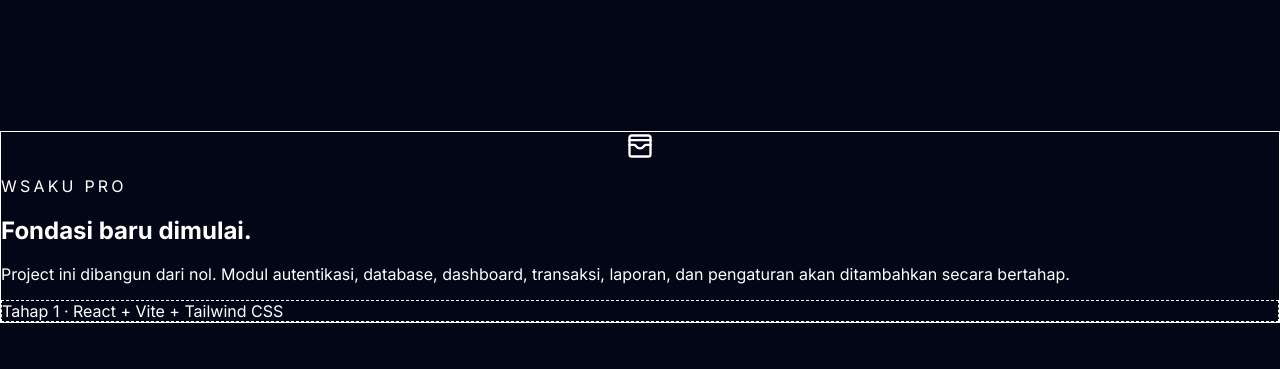
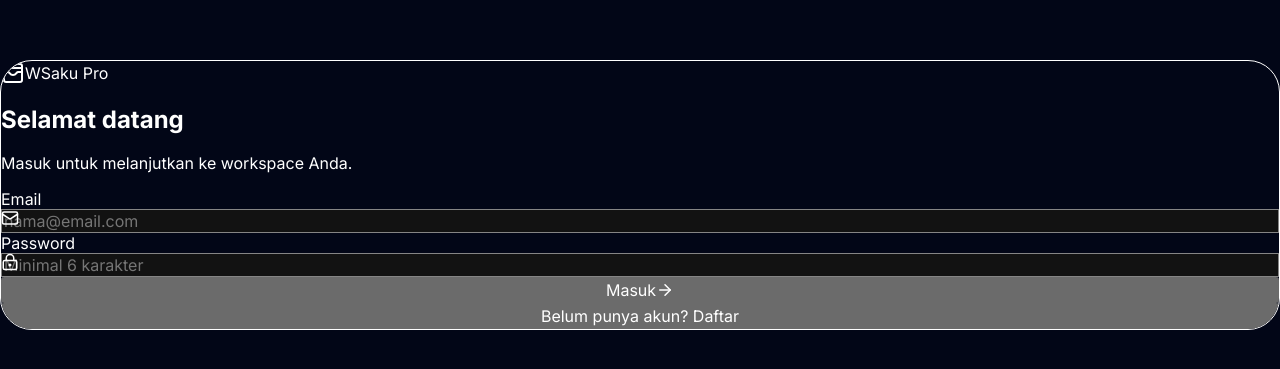
Before and after one commit to jsuryanaads/WSaku-Pro, a React (Vite) app: page / in a window 1280 px wide. Shown: the part 173-542 px from the top of the page. Built offline with nearby package versions, Linux system fonts and the light colour scheme; no server answers.

Commit message:
feat: connect app to Supabase authentication

```diff
--- a/src/App.jsx
+++ b/src/App.jsx
@@ -1,23 +1,27 @@
-import { WalletCards } from 'lucide-react'
+import { LogOut, WalletCards } from 'lucide-react'
+import AuthScreen from './components/auth/AuthScreen'
+import { useAuth } from './hooks/useAuth'
+import { signOut } from './lib/auth'
 
 export default function App() {
+  const { user, loading, configured } = useAuth()
+
+  if (loading) return <div className="grid min-h-screen place-items-center bg-slate-950 text-slate-400">Memuat WSaku Pro...</div>
+  if (!configured) return <div className="grid min-h-screen place-items-center bg-slate-950 p-6 text-slate-200"><div className="max-w-lg rounded-2xl border border-amber-500/30 bg-amber-500/10 p-6"><h1 className="font-bold">Supabase belum dikonfigurasi</h1><p className="mt-2 text-sm text-slate-400">Salin .env.example menjadi .env.local lalu isi VITE_SUPABASE_URL dan VITE_SUPABASE_PUBLISHABLE_KEY.</p></div></div>
+  if (!user) return <AuthScreen />
+
   return (
     <main className="min-h-screen bg-slate-950 text-slate-100">
-      <section className="mx-auto flex min-h-screen max-w-5xl items-center justify-center px-6 py-12">
-        <div className="w-full max-w-xl rounded-3xl border border-slate-800 bg-slate-900/80 p-8 shadow-2xl">
-          <div className="mb-6 flex h-14 w-14 items-center justify-center rounded-2xl bg-blue-600">
-            <WalletCards size={28} />
-          </div>
-          <p className="mb-2 text-sm font-semibold uppercase tracking-[0.2em] text-blue-400">WSaku Pro</p>
-          <h1 className="text-3xl font-bold tracking-tight">Fondasi baru dimulai.</h1>
-          <p className="mt-3 leading-7 text-slate-400">
-            Project ini dibangun dari nol. Modul autentikasi, database, dashboard,
-            transaksi, laporan, dan pengaturan akan ditambahkan secara bertahap.
-          </p>
-          <div className="mt-8 rounded-2xl border border-dashed border-slate-700 p-5 text-sm text-slate-400">
-            Tahap 1 · React + Vite + Tailwind CSS
-          </div>
+      <header className="border-b border-slate-800 bg-slate-900/80 px-6 py-4">
+        <div className="mx-auto flex max-w-7xl items-center justify-between">
+          <div className="flex items-center gap-3 font-bold"><WalletCards className="text-blue-400" /> WSaku Pro</div>
+          <button onClick={signOut} className="flex items-center gap-2 rounded-xl border border-slate-700 px-4 py-2 text-sm hover:bg-slate-800"><LogOut size={16} /> Keluar</button>
         </div>
+      </header>
+      <section className="mx-auto max-w-7xl px-6 py-10">
+        <p className="text-sm text-slate-400">Login sebagai</p>
+        <h1 className="mt-1 text-3xl font-bold">{user.email}</h1>
+        <div className="mt-8 rounded-3xl border border-slate-800 bg-slate-900 p-6"><h2 className="text-xl font-semibold">Workspace siap digunakan</h2><p className="mt-2 text-slate-400">Autentikasi Supabase berhasil. Dashboard keuangan akan dibangun pada tahap berikutnya.</p></div>
       </section>
     </main>
   )
```
